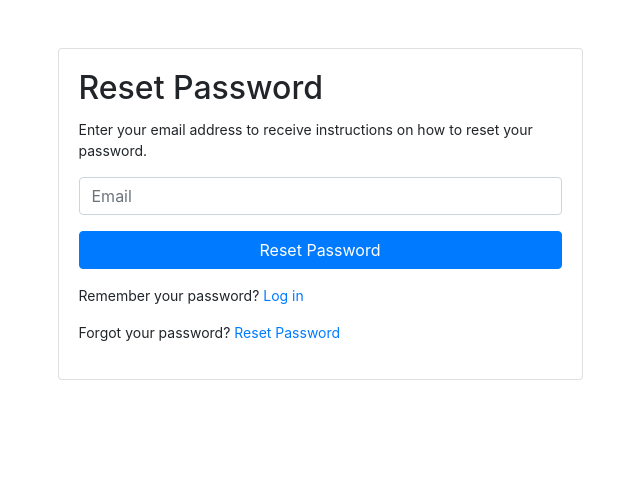
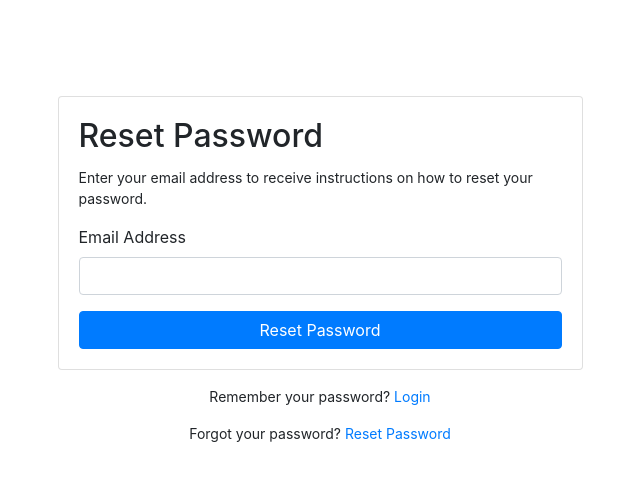
Before and after one commit to sameer4559/Flask-Auth, a Flask app: page /reset_password in a window 1280 px wide. Shown: the top 481 px of the page, without its empty margins (320-960 px from the left). Run offline with Flask 3, Linux system fonts and the light colour scheme; some libraries are stand-ins or nearby versions.

Commit message:
Update reset_password.html

```diff
--- a/templates/reset_password.html
+++ b/templates/reset_password.html
@@ -1,7 +1,7 @@
 {% extends "layout.html" %}
 
 {% block content %}
-<div class="container">
+<div class="container mt-5">
     <div class="row justify-content-center">
         <div class="col-md-6 col-sm-10">
             <div class="card mt-5">
@@ -19,15 +19,16 @@
                             {% endif %}
                         {% endwith %}
                         <div class="form-group">
-                            <input type="email" name="email" class="form-control" placeholder="Email" required>
+                            <label for="email">Email Address</label>
+                            <input type="email" name="email" class="form-control" id="email" required>
                         </div>
                         <button type="submit" class="btn btn-primary btn-block">Reset Password</button>
                     </form>
-                    <p class="mt-3">Remember your password? <a href="{{ url_for('login') }}">Log in</a></p>
-                    <p class="mt-3">Forgot your password? <a href="{{ url_for('reset_password_request') }}">Reset Password</a></p>
                 </div>
             </div>
+            <p class="mt-3 text-center">Remember your password? <a href="{{ url_for('login') }}">Login</a></p>
         </div>
     </div>
 </div>
+<p class="text-center">Forgot your password? <a href="{{ url_for('reset_password_request') }}">Reset Password</a></p>
 {% endblock %}
```
